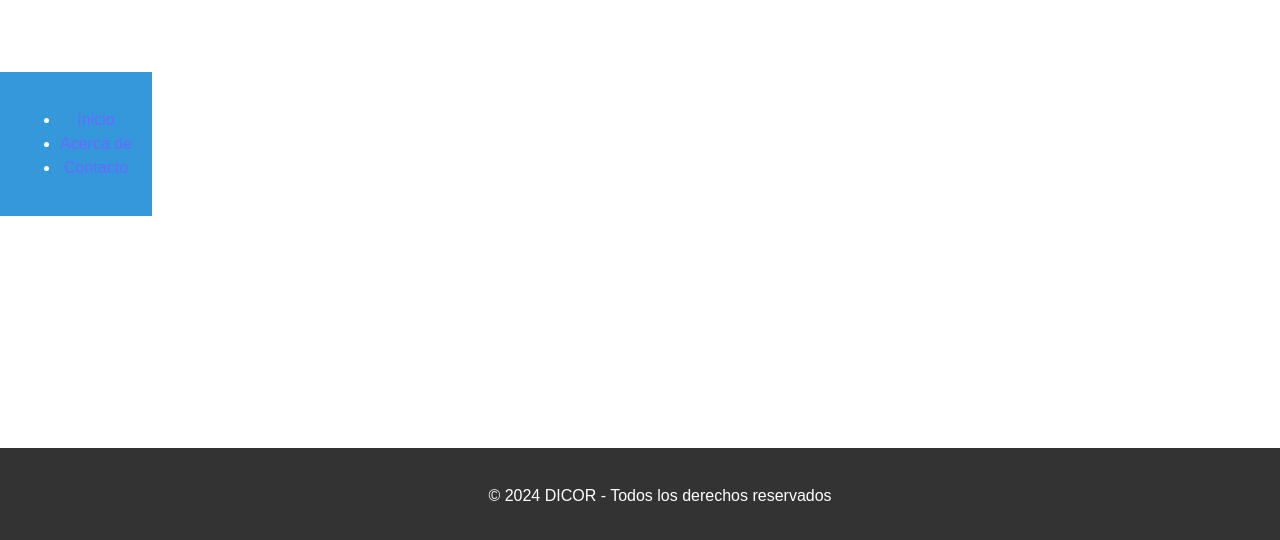
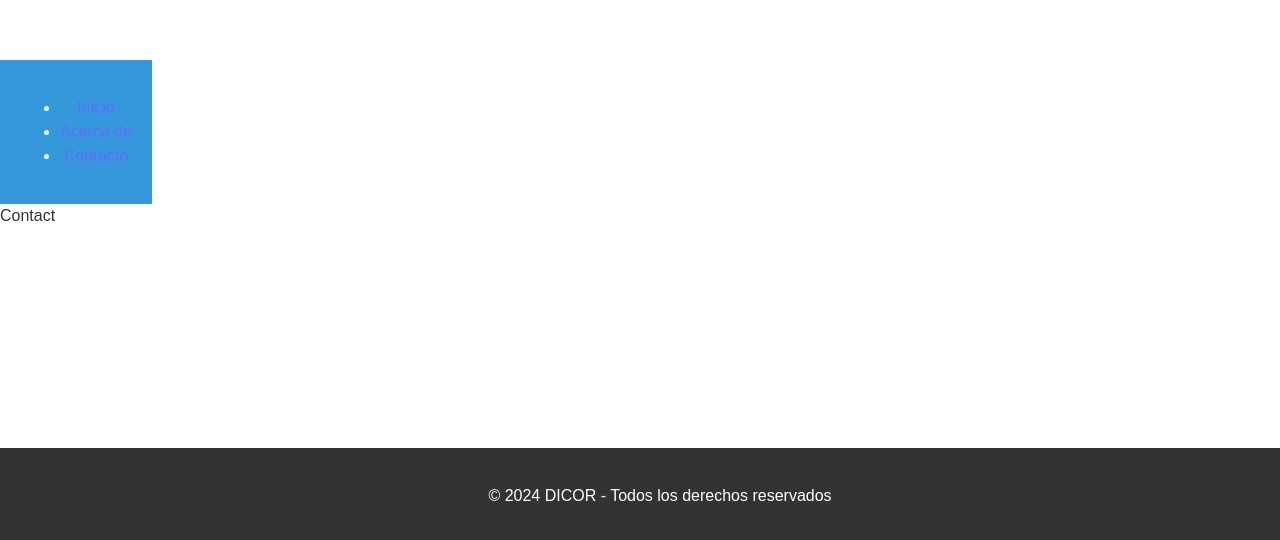
Before and after one commit to Fabrizio-Dematias/Negocio, a React (Vite) app: page /contact in a window 1280 px wide. Shown: the part 256-796 px from the top of the page. Built offline with nearby package versions, Linux system fonts and the light colour scheme.

Commit message:
add about and contact page profe!

```diff
--- a/src/App.jsx
+++ b/src/App.jsx
@@ -1,6 +1,8 @@
 import React from 'react';
 import { BrowserRouter as Router, Routes, Route } from 'react-router-dom';
 import Home from './pages/Home';
+import Contact from './pages/Contact';
+import About from './pages/About';
 
 import Header from './components/Header';
 import Footer from './components/Footer';
@@ -12,6 +14,8 @@
       <Header />
       <Routes>
         <Route path="/home" element={<Home />} />
+        <Route path="/about" element={<About />} />
+        <Route path="/contact" element={<Contact />} />
 
 
       </Routes>
--- a/src/pages/About.jsx
+++ b/src/pages/About.jsx
@@ -0,0 +1,9 @@
+import React from 'react'
+
+const About = () => {
+  return (
+    <div>About</div>
+  )
+}
+
+export default About
--- a/src/pages/Contact.jsx
+++ b/src/pages/Contact.jsx
@@ -0,0 +1,9 @@
+import React from 'react'
+
+const Contact = () => {
+  return (
+    <div>Contact</div>
+  )
+}
+
+export default Contact
```
